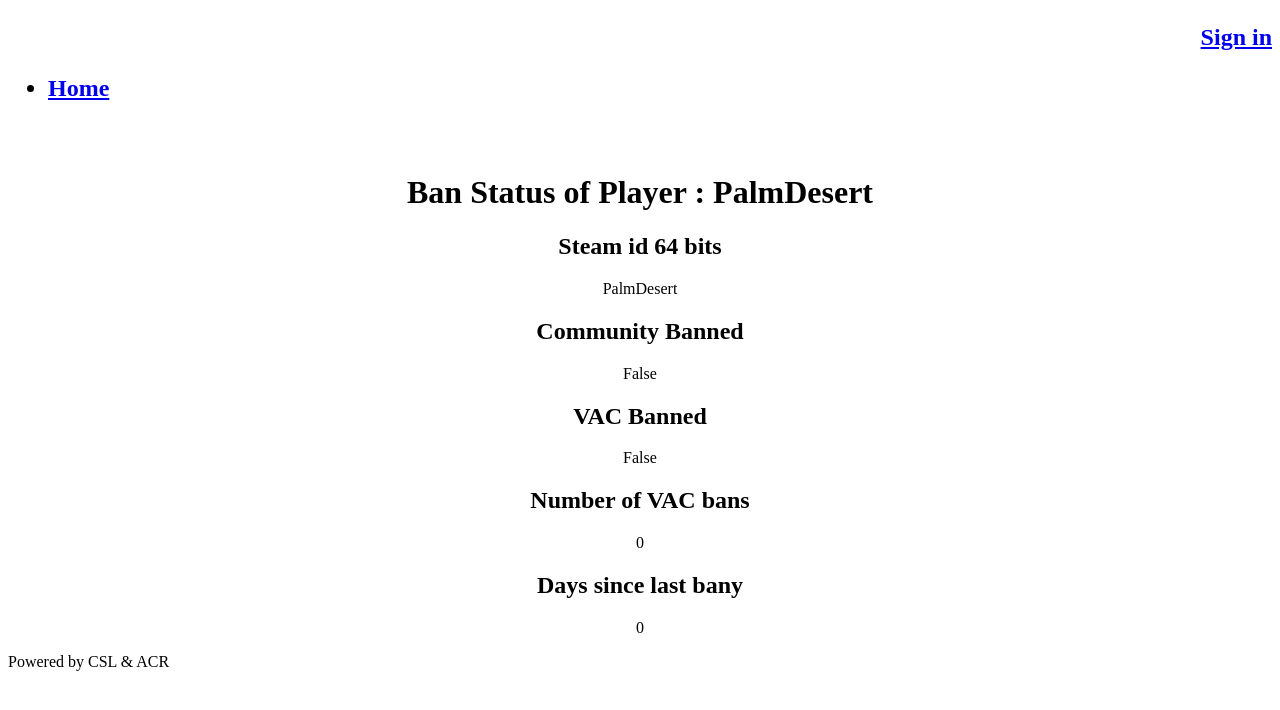
After one commit to csanahuja/Projecte-SITW-STEAM, a Django app: a page that uses steamapp/templates/steamapp/base.html in a window 1280 px wide. The commit adds this page. Shown: the top 710 px of the page. Run offline with Django 3.2, Linux system fonts and the light colour scheme; data comes from the database, SQL or seed files in the repository; both versions use the stored data as it was after the commit.

Commit message:
Added Ban status navigation from Player. Modified templates to align better

```diff
--- a/steamapp/models.py
+++ b/steamapp/models.py
@@ -43,8 +43,7 @@ class OwnedGame(models.Model):
         return "Player: "+ self.nickname + " Game: " + self.gamename
 
     def get_absolute_url(self):
-        return reverse('steamapp:owned_detail', kwargs={'pkp': self.steamid.pk, \
-                        'pkg': self.appid, 'pk': self.pk})
+        return reverse('steamapp:owned_detail', kwargs={'pk': self.pk})
 
 
 class Achievement(models.Model):
@@ -85,3 +84,7 @@ class Ban(models.Model):
     def __unicode__(self):
         return "Player: " + self.nickname + " - Number of VAC Bans: " + \
                 str(self.numberOfVACBans)
+
+    def get_absolute_url(self):
+        return reverse('steamapp:ban_detail', kwargs={'pkp': self.steamid.pk, \
+                        'pk': self.pk})
--- /dev/null
+++ b/steamapp/templates/steamapp/ban_detail.html
@@ -0,0 +1,33 @@
+{% extends "steamapp/base.html" %}
+{% block content %}
+<h1>
+    Ban Status of Player : {{ ban.nickname }}
+</h1>
+
+<h2>Steam id 64 bits</h2>
+<p>
+    {{ ban.steamid }}<br/>
+</p>
+
+<h2>Community Banned</h2>
+<p>
+    {{ ban.communityBanned }}<br/>
+</p>
+
+<h2>VAC Banned</h2>
+<p>
+    {{ ban.VACBanned }}<br/>
+</p>
+
+<h2>Number of VAC bans</h2>
+<p>
+    {{ ban.numberOfVACBans }}<br/>
+</p>
+
+<h2>Days since last bany</h2>
+<p>
+    {{ ban.daysSinceLastBan }}<br/>
+</p>
+
+
+{% endblock %}
--- a/steamapp/templates/steamapp/base.html
+++ b/steamapp/templates/steamapp/base.html
@@ -24,7 +24,7 @@
   </h2>
 </div>
 
-<div id="content">
+<div id="content" align="center">
     {% block content %}
         {% if error_message %}<p><strong>{{ error_message }}</strong></p>{% endif %}
     {% endblock %}
--- a/steamapp/urls.py
+++ b/steamapp/urls.py
@@ -4,7 +4,8 @@ from django.views.generic import UpdateView
 from django.views.generic.base import RedirectView
 
 from models import Player, Game, OwnedGame
-from views import PlayerList, PlayerDetail, GameList, GameDetail, OwnedGameDetail
+from views import PlayerList, PlayerDetail, GameList, GameDetail, \
+                  OwnedGameDetail, BanDetail
 
 urlpatterns = patterns('',
     # Home page
@@ -31,9 +32,14 @@ urlpatterns = patterns('',
         GameDetail.as_view(),
         name='game_detail'),
 
-    # Owned games details, ex.:  /steamapps/players/<steamid>/ownedgames/<appid>.json
-    url(r'^steamapp/(?P<pkr>\d+)/ownedgames/(?P<pk>\d+)\.(?P<extension>(json|xml|html))$',
+    # Owned games details, ex.:  /steamapps/ownedgames/<id>.json
+    url(r'^ownedgames/(?P<pk>\d+)\.(?P<extension>(json|xml|html))$',
         OwnedGameDetail.as_view(),
         name='ownedgame_detail'),
 
+    # Ban details, ex.:  /steamapps/players/<steamid>/baninfo.json
+    url(r'^players/(?P<pk>\d+)/baninfo\.(?P<extension>(json|xml|html))$',
+        BanDetail.as_view(),
+        name='ban_detail'),
+
 )
--- a/steamapp/views.py
+++ b/steamapp/views.py
@@ -8,7 +8,7 @@ from django.views.generic import DetailView, ListView
 from django.views.generic.base import TemplateResponseMixin
 from django.views.generic.edit import CreateView
 
-from models import Player, Game, OwnedGame
+from models import Player, Game, OwnedGame, Ban
 
 class ConnegResponseMixin(TemplateResponseMixin):
 
@@ -64,3 +64,8 @@ class GameDetail(DetailView, ConnegResponseMixin):
 class OwnedGameDetail(DetailView, ConnegResponseMixin):
     model = OwnedGame
     template_name = 'steamapp/ownedgame_detail.html'
+
+
+class BanDetail(DetailView, ConnegResponseMixin):
+    model = Ban
+    template_name = 'steamapp/ban_detail.html'
```
Also changed, not shown: steamapp/templates/steamapp/game_detail.html (+4 -5 lines), steamapp/templates/steamapp/game_list.html (+5 -5 lines), steamapp/templates/steamapp/player_detail.html (+7 -8 lines), steamapp/templates/steamapp/player_list.html (+5 -5 lines), db.sqlite3, 3 other files.
